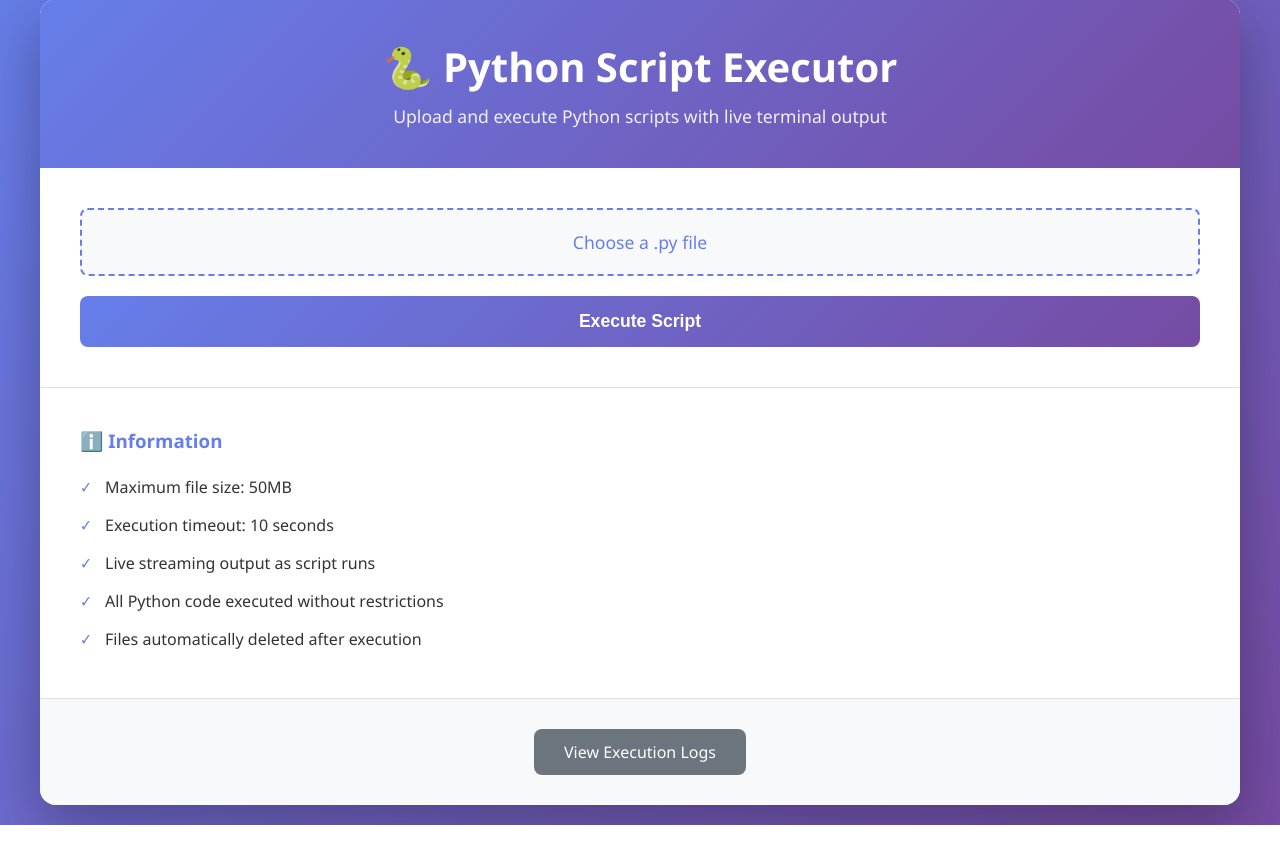
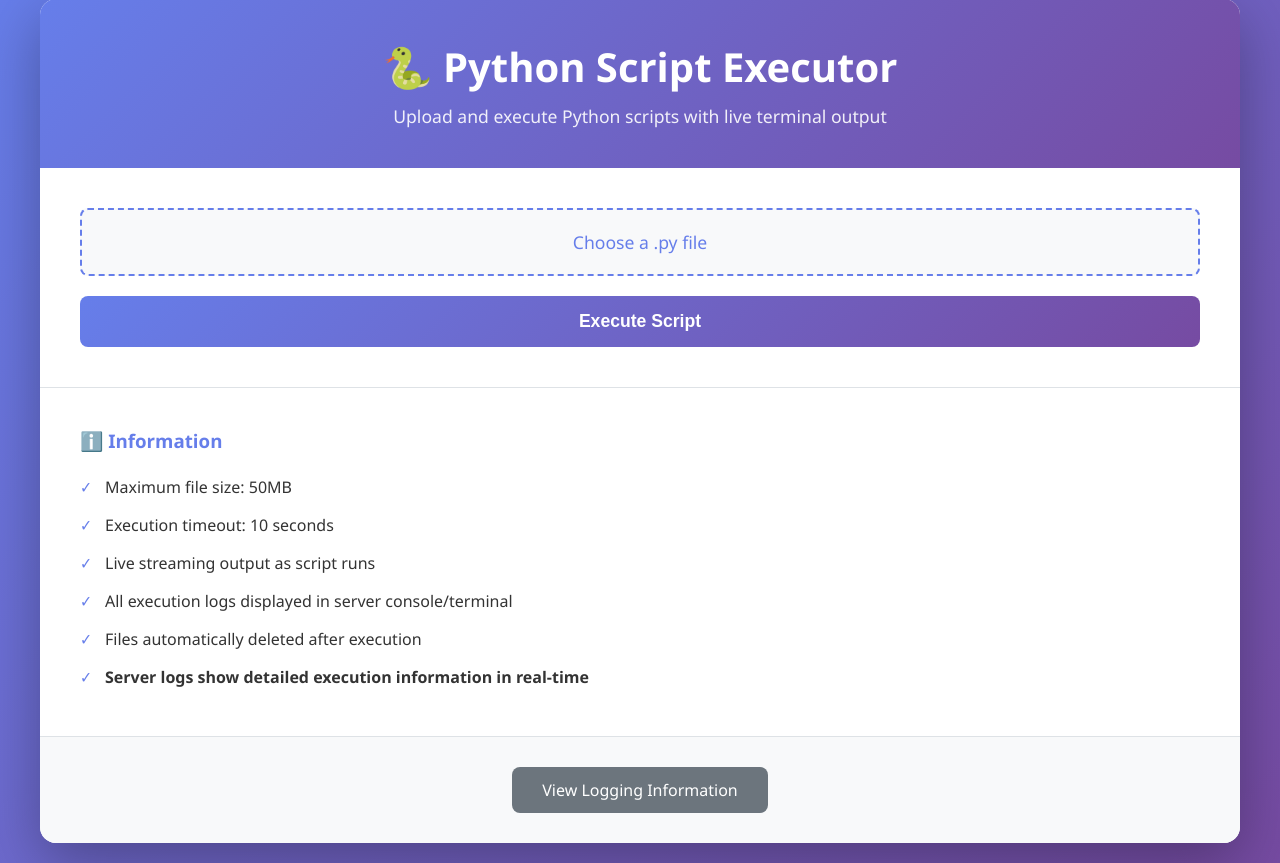
Before and after one commit to villagraciajocelyn6-netizen/hosting, a Flask app: page / in a window 1280 px wide. Shown: the part 21-884 px from the top of the page. Before the commit the page ends 846 px from the top, so only its background shows below. Run offline with Flask 3, Linux system fonts and the light colour scheme.

Commit message:
Update index.html

```diff
--- a/templates/index.html
+++ b/templates/index.html
@@ -56,13 +56,14 @@
                 <li>Maximum file size: 50MB</li>
                 <li>Execution timeout: 10 seconds</li>
                 <li>Live streaming output as script runs</li>
-                <li>All Python code executed without restrictions</li>
+                <li>All execution logs displayed in server console/terminal</li>
                 <li>Files automatically deleted after execution</li>
+                <li><strong>Server logs show detailed execution information in real-time</strong></li>
             </ul>
         </div>
 
         <footer>
-            <a href="/logs" target="_blank" class="btn-logs">View Execution Logs</a>
+            <a href="/logs" target="_blank" class="btn-logs">View Logging Information</a>
         </footer>
     </div>
 
```
